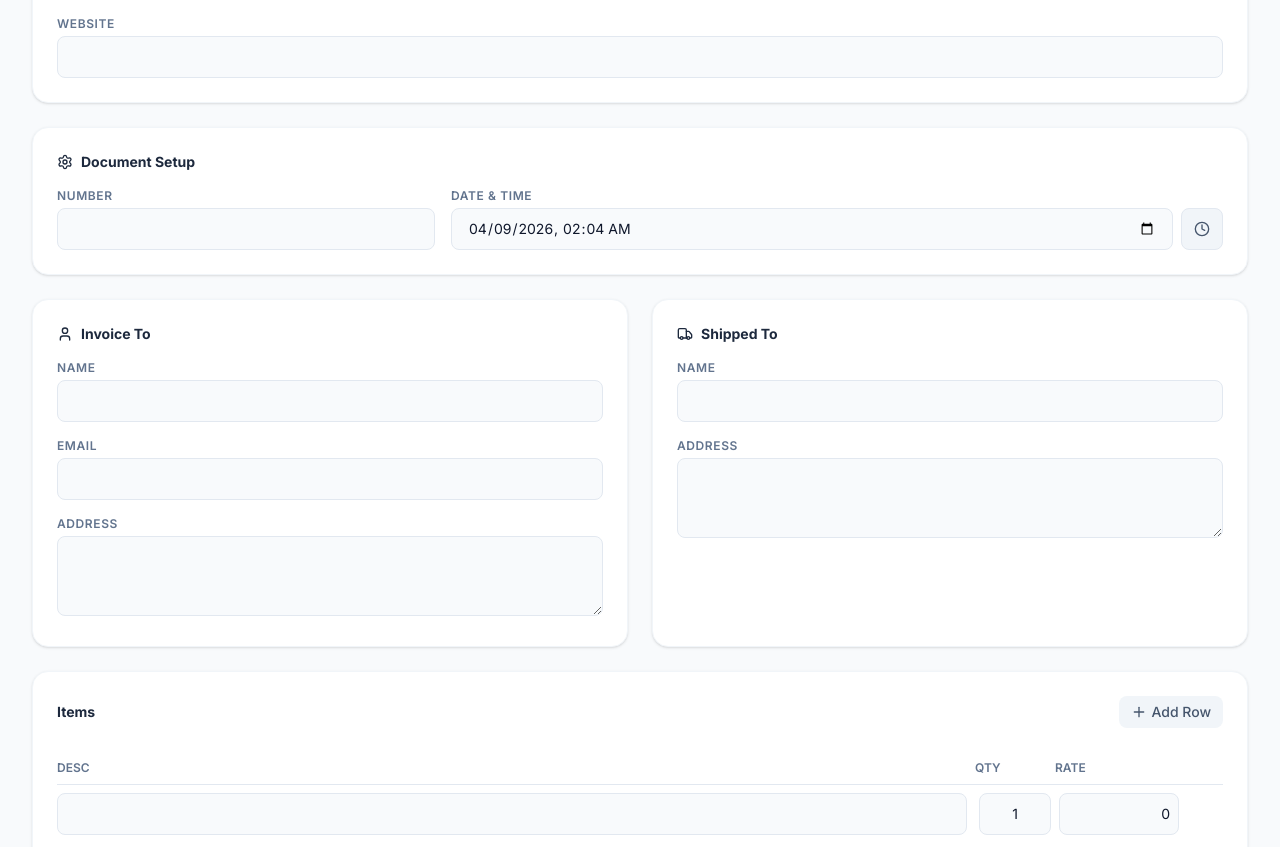
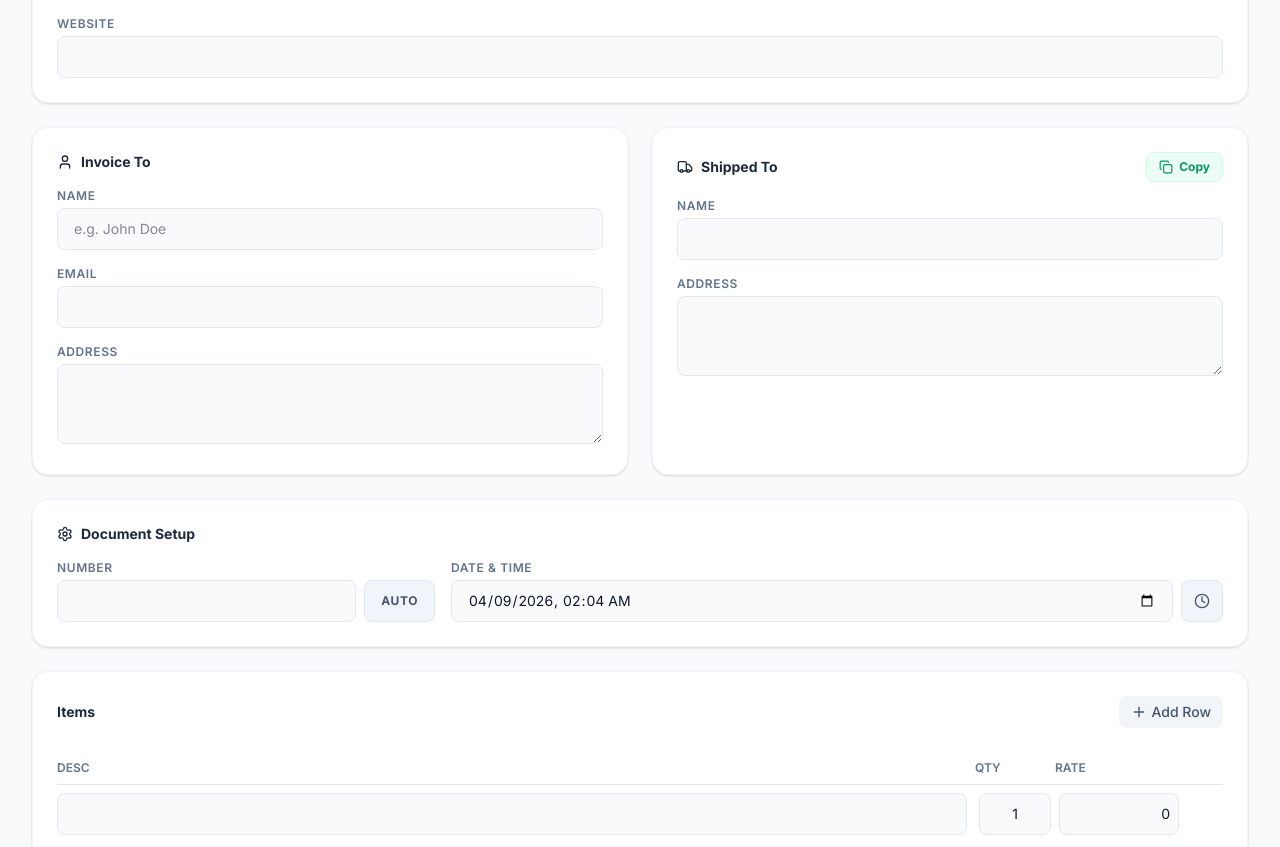
Before and after one commit to sadesthetic/paperless-invoice-maker, a React (Vite) app: page / in a window 1280 px wide. Shown: the part 480-1327 px from the top of the page. Built offline with nearby package versions, Linux system fonts and the light colour scheme.

Commit message:
Reorder UI sections, add Invoice Copy button, add Auto-generation for invoice numbers

```diff
--- a/src/App.tsx
+++ b/src/App.tsx
@@ -277,31 +277,12 @@ export default function App() {
             </div>
           </div>
 
-          <div className={sectionCls}>
-             <h2 className="flex items-center gap-2 text-sm font-bold text-slate-800"><Settings size={16}/> Document Setup</h2>
-             <div className="grid grid-cols-1 md:grid-cols-2 lg:grid-cols-3 gap-4">
-                 <div>
-                    <label className={labelCls}>Number</label>
-                    <input type="text" className={inputCls} value={data.number} onChange={(e) => setData(p => ({...p, number: e.target.value}))}/>
-                 </div>
-                 <div className="col-span-full md:col-span-1 lg:col-span-2">
-                    <label className={labelCls}>Date & Time</label>
-                    <div className="flex gap-2">
-                       <input type="datetime-local" className={cn(inputCls, 'flex-1')} value={data.date} onChange={(e) => setData(p => ({...p, date: e.target.value}))}/>
-                       <button onClick={() => setData(p => ({...p, date: getNow()}))} title="Set to Current Time" className="bg-slate-100 hover:bg-slate-200 text-slate-600 px-3 py-2.5 rounded-lg border border-slate-200 transition-colors flex items-center justify-center shrink-0">
-                          <Clock size={16}/>
-                       </button>
-                    </div>
-                 </div>
-             </div>
-          </div>
-
           <div className="grid grid-cols-1 md:grid-cols-2 gap-6">
               <div className={sectionCls}>
                  <h2 className="flex items-center gap-2 text-sm font-bold text-slate-800"><User size={16}/> Invoice To</h2>
                  <div>
                     <label className={labelCls}>Name</label>
-                    <input type="text" className={inputCls} value={data.customer.name} onChange={(e) => setData(p => ({...p, customer: {...p.customer, name: e.target.value}}))}/>
+                    <input type="text" className={inputCls} placeholder="e.g. John Doe" value={data.customer.name} onChange={(e) => setData(p => ({...p, customer: {...p.customer, name: e.target.value}}))}/>
                  </div>
                  <div>
                     <label className={labelCls}>Email</label>
@@ -314,7 +295,15 @@ export default function App() {
               </div>
 
               <div className={sectionCls}>
-                 <h2 className="flex items-center gap-2 text-sm font-bold text-slate-800"><Truck size={16}/> Shipped To</h2>
+                 <div className="flex justify-between items-center w-full">
+                     <h2 className="flex items-center gap-2 text-sm font-bold text-slate-800"><Truck size={16}/> Shipped To</h2>
+                     <button onClick={() => {
+                        setData(p => ({...p, shippedTo: { ...p.shippedTo, name: p.customer.name, address: p.customer.address }}));
+                        showToast("Copied from Invoice To");
+                     }} className="text-xs font-bold text-emerald-600 bg-emerald-50 hover:bg-emerald-100 border border-emerald-100 px-3 py-1.5 rounded-lg transition-all flex items-center gap-1.5 active:scale-95">
+                        <Copy size={14}/> Copy
+                     </button>
+                 </div>
                  <div>
                     <label className={labelCls}>Name</label>
                     <input type="text" className={inputCls} value={data.shippedTo.name} onChange={(e) => setData(p => ({...p, shippedTo: {...p.shippedTo, name: e.target.value}}))}/>
@@ -324,6 +313,38 @@ export default function App() {
                     <textarea className={textareaCls} value={data.shippedTo.address} onChange={(e) => setData(p => ({...p, shippedTo: {...p.shippedTo, address: e.target.value}}))}/>
                  </div>
               </div>
+          </div>
+
+          <div className={sectionCls}>
+             <h2 className="flex items-center gap-2 text-sm font-bold text-slate-800"><Settings size={16}/> Document Setup</h2>
+             <div className="grid grid-cols-1 md:grid-cols-2 lg:grid-cols-3 gap-4">
+                 <div className="col-span-full md:col-span-1">
+                    <label className={labelCls}>Number</label>
+                    <div className="flex gap-2">
+                        <input type="text" className={cn(inputCls, 'flex-1')} value={data.number} onChange={(e) => setData(p => ({...p, number: e.target.value}))}/>
+                        <button onClick={() => {
+                            if (!data.customer.name) {
+                                showToast("Enter 'Invoice To' Name first!");
+                                return;
+                            }
+                            const letter = data.customer.name.charAt(0).toUpperCase();
+                            const rand = Math.floor(10000 + Math.random() * 90000);
+                            setData(p => ({...p, number: `${letter}${rand}`}));
+                        }} title="Auto Generate" className="bg-slate-100 hover:bg-slate-200 text-slate-600 px-4 py-2.5 rounded-lg border border-slate-200 transition-colors flex items-center justify-center shrink-0 text-xs font-bold tracking-wider uppercase">
+                            Auto
+                        </button>
+                    </div>
+                 </div>
+                 <div className="col-span-full md:col-span-1 lg:col-span-2">
+                    <label className={labelCls}>Date & Time</label>
+                    <div className="flex gap-2">
+                       <input type="datetime-local" className={cn(inputCls, 'flex-1')} value={data.date} onChange={(e) => setData(p => ({...p, date: e.target.value}))}/>
+                       <button onClick={() => setData(p => ({...p, date: getNow()}))} title="Set to Current Time" className="bg-slate-100 hover:bg-slate-200 text-slate-600 px-3 py-2.5 rounded-lg border border-slate-200 transition-colors flex items-center justify-center shrink-0">
+                          <Clock size={16}/>
+                       </button>
+                    </div>
+                 </div>
+             </div>
           </div>
 
           <div className={sectionCls}>
```
